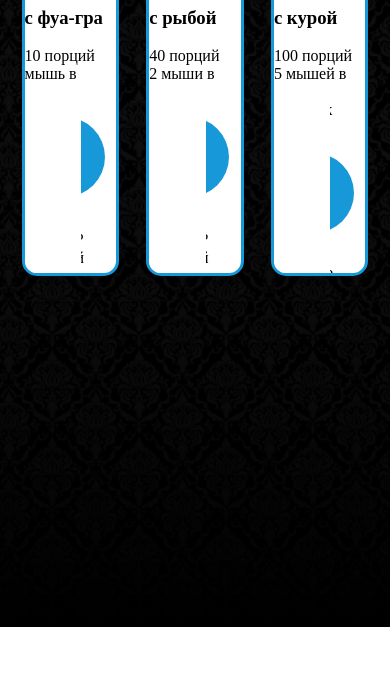
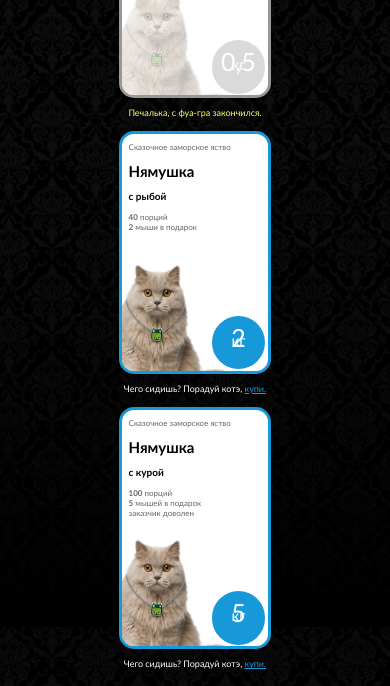
Before and after one commit to rastaseva/funbox-test, a plain HTML site: page index.html in a window 390 px wide. Shown: the part 217-903 px from the top of the page. Before the commit the page ends 844 px from the top, so only its background shows below. Drawn offline with Linux system fonts and the light colour scheme.

Commit message:
finished some color change functionality and adaptivity

```diff
--- a/index.html
+++ b/index.html
@@ -11,38 +11,57 @@
 
 <body>
     <h2>Ты сегодня покормил кота?</h1>
-        <div class="container">
-            <div class="container_card">
-                <!-- <div class="container_card_corner-shadow"></div> -->
+        <div class="holder">
+            <div class="holder_container">
+                <div class="holder_container_card">
+                    <div class="holder_container_card_text">
                         <p>Сказочное заморское яство</p>
                         <h1>Нямушка</h1>
                         <h3>с фуа-гра</h3>
-                <p>10 порций <br>мышь в подарок</p>
+                        <p><b>10</b> порций <br>мышь в подарок</p>
+                    </div>
                     <img src="./images/Cat.jpg" alt="Котик">
-                <div class="container_card_weight-circle">0,5 <br> кг</div>
-                <p>Чего сидишь? Порадуй котэ, <a href="">купи.</a> </p>
+                    <div class="holder_container_card_weight-circle">
+                        <p>0,5</p>
+                        <p>кг</p>
                     </div>
-            <div class="container_card">
-                <!-- <div class="container_card_corner-shadow"></div> -->
+                </div>
+                <p class="holder_container_p_link">Чего сидишь? Порадуй котэ, <a href=" ">купи.</a> </p>
+            </div>
+            <div class="holder_container ">
+                <div class="holder_container_card ">
+                    <div class="holder_container_card_text">
                         <p>Сказочное заморское яство</p>
                         <h1>Нямушка</h1>
                         <h3>с рыбой</h3>
-                <p>40 порций <br>2 мыши в подарок</p>
-                <img src="./images/Cat.jpg" alt="Котик">
-                <div class="container_card_weight-circle">2<br>кг</div>
-                <p>Чего сидишь? Порадуй котэ, <a href="">купи.</a> </p>
+                        <p><b>40</b> порций <br><b>2</b> мыши в подарок</p>
                     </div>
-            <div class="container_card">
-                <!-- <div class="container_card_corner-shadow"></div> -->
+                    <img src="./images/Cat.jpg " alt="Котик ">
+                    <div class="holder_container_card_weight-circle ">
+                        <p>2</p>
+                        <p>кг</p>
+                    </div>
+                </div>
+                <p class="holder_container_p_link">Чего сидишь? Порадуй котэ, <a href=" ">купи.</a> </p>
+            </div>
+            <div class="holder_container ">
+                <div class="holder_container_card ">
+                    <div class="holder_container_card_text">
                         <p>Сказочное заморское яство</p>
                         <h1>Нямушка</h1>
                         <h3>с курой</h3>
-                <p>100 порций <br>5 мышей в подарок <br>заказчик доволен</p>
-                <img src="./images/Cat.jpg" alt="Котик">
-                <div class="container_card_weight-circle">5<br>кг</div>
-                <p>Чего сидишь? Порадуй котэ, <a href="">купи.</a> </p>
+                        <p><b>100</b> порций <br><b>5</b> мышей в подарок <br>заказчик доволен</p>
+                    </div>
+                    <img src="./images/Cat.jpg " alt="Котик ">
+                    <div class="holder_container_card_weight-circle ">
+                        <p>5</p>
+                        <p>кг</p>
                     </div>
                 </div>
+                <p class="holder_container_p_link">Чего сидишь? Порадуй котэ, <a href=" ">купи.</a> </p>
+            </div>
+        </div>
+        <script src="script.js"></script>
 </body>
 
 </html>
--- /dev/null
+++ b/script.js
@@ -0,0 +1,194 @@
+const holder = document.querySelectorAll('.holder_container')
+const holderCard = document.querySelectorAll('.holder_container_card')
+const holderCardCircle = document.querySelectorAll('.holder_container_card_weight-circle')
+
+
+const listOfCats = [{
+        hoverUnselectedFlag: false,
+        hoverSelectedFlag: false,
+        unselectedColorFlag: true,
+        selectedColorFlag: false,
+        disabled: true,
+        disabledText: 'Печалька, с фуа-гра закончился.',
+    }, {
+        hoverUnselectedFlag: false,
+        hoverSelectedFlag: false,
+        unselectedColorFlag: true,
+        selectedColorFlag: false,
+        disabled: false,
+        disabledText: 'Печалька, с рыбой закончился.',
+    },
+    {
+        hoverUnselectedFlag: false,
+        hoverSelectedFlag: false,
+        unselectedColorFlag: true,
+        selectedColorFlag: false,
+        disabled: false,
+        disabledText: 'Печалька, с курой закончился.',
+    }
+]
+
+const disablePicStyle = {
+    background: 'white',
+    width: '100%',
+    height: '100%',
+    position: 'absolute',
+    opacity: '0.65',
+    'z-index': '1',
+    color: '#FFFF66',
+}
+
+for (let i = 0; i < listOfCats.length; i++) {
+    if (listOfCats[i].disabled === true) {
+        let changedP = holder[i].querySelector('p.holder_container_p_link')
+        changedP.innerHTML = listOfCats[i].disabledText
+        changedP.style.color = disablePicStyle.color
+        console.log(changedP.innerHTML);
+        holderCard[i].style.border = 'solid #979797'
+        holderCardCircle[i].style['background-color'] = '#979797'
+        let disablePic = document.createElement('div')
+        disablePic.style.background = disablePicStyle.background
+        disablePic.style.width = disablePicStyle.width
+        disablePic.style.height = disablePicStyle.height
+        disablePic.style.position = disablePicStyle.position
+        disablePic.style.opacity = disablePicStyle.opacity
+        disablePic.style['z-index'] = disablePicStyle['z-index']
+        holderCard[i].appendChild(disablePic)
+    }
+}
+
+document.addEventListener('mouseover', (e) => {
+    for (let i = 0; i <= holderCard.length; i++) {
+        if (e.target === holderCard[i]) {
+
+            if (!listOfCats[i].disabled) {
+                if (listOfCats[i].hoverSelectedFlag === true) {
+                    changeSelectedHoverCardColor(e)
+                } else if (listOfCats[i].unselectedColorFlag === true) {
+                    changeUnselectedHoverCardColor(e)
+                }
+            }
+        }
+    }
+
+})
+document.addEventListener('mouseout', (e) => {
+
+    for (let i = 0; i <= holderCard.length; i++) {
+        if (e.target === holderCard[i]) {
+            if (!listOfCats[i].disabled) {
+                if (listOfCats[i].hoverUnselectedFlag === true) {
+                    reverseUnselectedCardColor(e)
+                } else if (listOfCats[i].hoverSelectedFlag === true) {
+                    changeSelectedHoverCardColor(e)
+                } else if (listOfCats[i].hoverSelectedFlag === false && listOfCats[i].selectedColorFlag === true) {
+                    selectCardColor(e)
+                }
+            }
+        }
+    }
+
+})
+document.addEventListener('click', (e) => {
+    for (let i = 0; i <= holderCard.length; i++) {
+        if (e.target === holderCard[i]) {
+            if (!listOfCats[i].disabled) {
+                if (listOfCats[i].hoverUnselectedFlag === true || listOfCats[i].unselectedColorFlag === true) {
+                    selectCardColor(e)
+                } else if (listOfCats[i].hoverSelectedFlag === true || listOfCats[i].selectedColorFlag === true) {
+                    reverseSelectedCardColor(e)
+                }
+            }
+        }
+    }
+
+})
+
+function changeUnselectedHoverCardColor(e) {
+    for (let i = 0; i <= holderCard.length; i++) {
+        if (e.target === holderCard[i]) {
+            e.target.style.border = 'solid #2EA8E6'
+            for (let j = 0; j <= holderCardCircle.length; j++) {
+                if (e.target.childNodes[5] === holderCardCircle[j]) {
+                    e.target.childNodes[5].style['background-color'] = '#2EA8E6'
+                }
+            }
+
+            listOfCats[i].hoverSelectedFlag = false;
+            listOfCats[i].selectedColorFlag = false;
+            listOfCats[i].unselectedColorFlag = false;
+            listOfCats[i].hoverUnselectedFlag = true;
+        }
+    }
+}
+
+function reverseUnselectedCardColor(e) {
+    for (let i = 0; i < holderCard.length; i++) {
+        if (e.target === holderCard[i]) {
+            e.target.style.border = 'solid #1698D9'
+            for (let j = 0; j <= holderCardCircle.length; j++) {
+                if (e.target.childNodes[5] === holderCardCircle[j]) {
+                    e.target.childNodes[5].style['background-color'] = '#1698D9'
+                }
+            }
+            listOfCats[i].hoverSelectedFlag = false;
+            listOfCats[i].selectedColorFlag = false;
+            listOfCats[i].unselectedColorFlag = true;
+            listOfCats[i].hoverUnselectedFlag = false;
+        }
+    }
+}
+
+function selectCardColor(e) {
+    for (let i = 0; i < holderCard.length; i++) {
+        if (e.target === holderCard[i]) {
+            e.target.style.border = 'solid #D91667'
+            for (let j = 0; j <= holderCardCircle.length; j++) {
+                if (e.target.childNodes[5] === holderCardCircle[j]) {
+                    e.target.childNodes[5].style['background-color'] = '#D91667'
+                }
+            }
+            listOfCats[i].hoverUnselectedFlag = false;
+            listOfCats[i].unselectedColorFlag = false;
+            listOfCats[i].hoverSelectedFlag = true;
+            listOfCats[i].selectedColorFlag = false;
+        }
+    }
+
+}
+
+function changeSelectedHoverCardColor(e) {
+    for (let i = 0; i < holderCard.length; i++) {
+        if (e.target === holderCard[i]) {
+            e.target.style.border = 'solid #E52E7A'
+            for (let j = 0; j < holderCardCircle.length; j++) {
+                if (e.target.childNodes[5] === holderCardCircle[j]) {
+                    e.target.childNodes[5].style['background-color'] = '#E52E7A'
+                }
+            }
+            listOfCats[i].hoverSelectedFlag = false;
+            listOfCats[i].unselectedColorFlag = false;
+            listOfCats[i].hoverUnselectedFlag = false;
+            listOfCats[i].selectedColorFlag = true;
+        }
+    }
+
+
+}
+
+function reverseSelectedCardColor(e) {
+    for (let i = 0; i < holderCard.length; i++) {
+        if (e.target === holderCard[i]) {
+            e.target.style.border = 'solid #1698D9'
+            for (let j = 0; j <= holderCardCircle.length; j++) {
+                if (e.target.childNodes[5] === holderCardCircle[j]) {
+                    e.target.childNodes[5].style['background-color'] = '#1698D9'
+                }
+            }
+            listOfCats[i].hoverUnselectedFlag = false;
+            listOfCats[i].selectedColorFlag = false;
+            listOfCats[i].hoverSelectedFlag = false;
+            listOfCats[i].unselectedColorFlag = true;
+        }
+    }
+}
--- a/style.css
+++ b/style.css
@@ -1,3 +1,8 @@
+ @font-face {
+     font-family: 'Exo2.0';
+     src: url(./fonts/Exo2.0-Thin.otf) format('.otf');
+ }
+
  body {
      background-image: linear-gradient( #000000 -35%, transparent 105%), linear-gradient(to top, #000000 0%, transparent 90%), url(images/background.jpg);
      background-repeat: no-repeat;
@@ -7,57 +12,247 @@ body {
      -moz-background-size: cover;
      -o-background-size: cover;
      background-size: cover;
+     font-family: 'Trebuchet MS', 'Lucida Sans Unicode', 'Lucida Grande', 'Lucida Sans', Arial, sans-serif;
  }
 
-.container {
+ .holder {
      display: flex;
      flex-direction: row;
      align-items: center;
-    justify-content: space-between;
+     justify-content: space-around;
  }
 
-.container_card {
+ .holder_container_card {
      background: #ffffff;
      border: solid #1698D9;
      border-top-left-radius: 30px;
      box-sizing: border-box;
      overflow: hidden;
      position: relative;
-    height: 50vh;
-    width: 25vw;
+     height: 485px;
+     width: 305px;
      margin: 0.25em auto;
      border-radius: 15px;
+     text-align: left;
  }
 
-.container_card_corner-shadow {
-    transform: rotate(45deg);
-    background: #ffffff;
+ .holder_container_card_text {
      position: absolute;
-    margin: -3.7em;
-    padding: 3em;
-    content: "";
+     right: 75px;
  }
 
-.container_card img {
-    width: 300px;
-    height: 340px;
-    top: 225px;
-    right: 35px;
+ .holder_container_card_text p {
+     color: #666666;
+ }
+
+ .holder_container_card img {
+     width: 340px;
+     height: 350px;
+     top: 220px;
+     left: -45px;
+     overflow: hidden;
      position: absolute;
  }
 
-.container_card_weight-circle {
+ .holder_container_card_weight-circle {
      display: flex;
      justify-content: center;
      align-items: center;
+     flex-direction: column;
+     flex-wrap: wrap;
      background-color: #1698D9;
      width: 80px;
      height: 80px;
      border-radius: 40px;
+     font-family: 'Trebuchet MS', sans-serif;
+     color: #ffffff;
+     font-size: 32px;
+     position: absolute;
+     z-index: 1;
+     left: 215px;
+     top: 395px;
+ }
+
+ .holder_container_card_weight-circle p {
+     position: absolute;
+     margin: auto;
+ }
+
+ .holder_container_card_weight-circle p:first-child {
+     font-size: 44px;
+     bottom: 24px;
+ }
+
+ .holder_container_card_weight-circle p:last-child {
      font-size: 22px;
+     top: 48px;
+ }
+
+ .holder_container_p_link {
+     font-family: 'Trebuchet MS', sans-serif;
+     text-align: center;
+     font-size: 13px;
+     color: #ffffff
+ }
+
+ .holder_container_p_link a {
+     color: #1698D9;
  }
 
  h2 {
      color: #ffffff;
      text-align: center;
  }
+
+ @media (max-width: 1280px) {
+     h1 {
+         font-size: 22px;
+     }
+     h3 {
+         font-size: 16px;
+     }
+     p {
+         font-size: 10px;
+     }
+     .holder_container_card {
+         height: calc(485px/1.5);
+         width: calc(305px/1.5);
+         margin: 0.25em auto;
+         border-radius: 15px;
+     }
+     .holder_container_card_text {
+         position: absolute;
+         right: calc(75px/2);
+     }
+     .holder_container_card img {
+         width: calc(340px/1.5);
+         height: calc(350px/1.5);
+         top: calc(220px/1.5);
+         left: calc(-45px/2);
+         overflow: hidden;
+         position: absolute;
+     }
+     .holder_container_card_weight-circle {
+         width: calc(80px/1.5);
+         height: calc(80px/1.5);
+         border-radius: 40px;
+         font-size: calc(32px/3);
+         left: calc(180px/1.28);
+         top: calc(363px/1.39);
+     }
+     .holder_container_p_link {
+         font-size: calc(13px - 4px);
+     }
+     .holder_container_card_weight-circle p:first-child {
+         font-size: 22px;
+         top: 6px;
+     }
+     .holder_container_card_weight-circle p:last-child {
+         font-size: 16px;
+         top: 25px;
+     }
+ }
+
+ @media (max-width: 780px) {
+     h1 {
+         font-size: 15px;
+     }
+     h3 {
+         font-size: 12px;
+     }
+     p {
+         font-size: 10px;
+     }
+     .holder_container_card {
+         height: calc(485px/2);
+         width: calc(305px/2);
+         margin: 0.25em auto;
+         border-radius: 15px;
+     }
+     .holder_container_card_text {
+         position: absolute;
+         right: calc(75px/5);
+     }
+     .holder_container_card img {
+         width: calc(340px/2.5);
+         height: calc(350px/2.5);
+         top: calc(220px/1.7);
+         left: calc(-45px/2);
+         overflow: hidden;
+         position: absolute;
+     }
+     .holder_container_card_weight-circle {
+         width: calc(80px/1.5);
+         height: calc(80px/1.5);
+         border-radius: 40px;
+         font-size: calc(32px/3);
+         left: calc(180px/2);
+         top: calc(363px/2);
+     }
+     .holder_container_p_link {
+         font-size: calc(13px - 4px);
+     }
+     .holder_container_card_weight-circle p:first-child {
+         font-size: 22px;
+         top: 6px;
+     }
+     .holder_container_card_weight-circle p:last-child {
+         font-size: 16px;
+         top: 25px;
+     }
+ }
+
+ @media (max-width: 520px) {
+     h1 {
+         font-size: 15px;
+     }
+     h3 {
+         font-size: 10px;
+     }
+     p {
+         font-size: 8px;
+     }
+     .holder {
+         display: flex;
+         flex-direction: column;
+         align-items: center;
+         justify-content: space-around;
+     }
+     .holder_container_card {
+         height: calc(485px/2);
+         width: calc(305px/2);
+         margin: 0.25em auto;
+         border-radius: 15px;
+     }
+     .holder_container_card_text {
+         position: absolute;
+         right: calc(75px/2);
+     }
+     .holder_container_card img {
+         width: calc(340px/2.5);
+         height: calc(350px/2.5);
+         top: calc(220px/1.7);
+         left: calc(-45px/2);
+         overflow: hidden;
+         position: absolute;
+     }
+     .holder_container_card_weight-circle {
+         width: calc(80px/1.5);
+         height: calc(80px/1.5);
+         border-radius: 40px;
+         font-size: calc(32px/3);
+         left: calc(180px/2);
+         top: calc(363px/2);
+     }
+     .holder_container_p_link {
+         font-size: calc(13px - 4px);
+     }
+     .holder_container_card_weight-circle p:first-child {
+         bottom: -2px;
+         font-size: 25px;
+     }
+     .holder_container_card_weight-circle p:last-child {
+         top: 15px;
+         font-size: 15px;
+     }
+ }
```
Also changed, not shown: fonts/Exo2.0-Thin.otf (renamed from prototype/Exo2.0-Thin.otf), index.js (deleted). Lines whose indentation alone changed are shown as unchanged.
